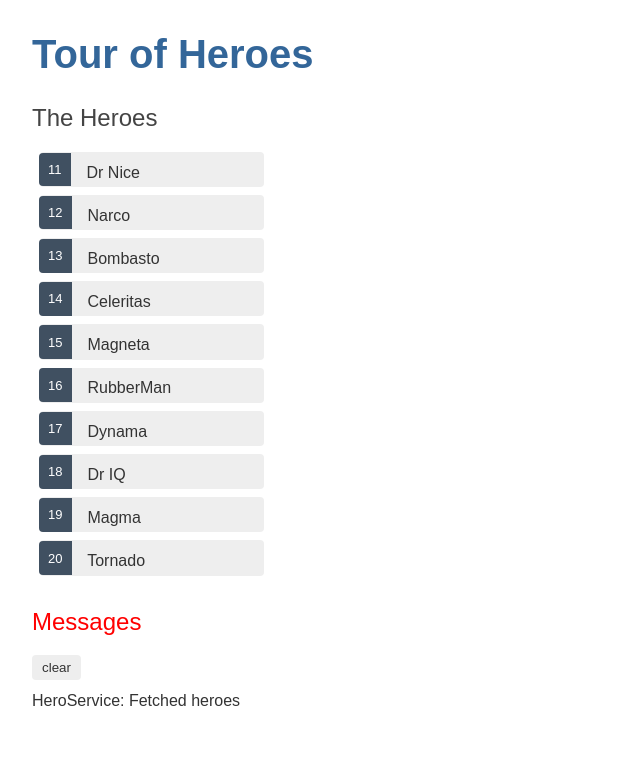
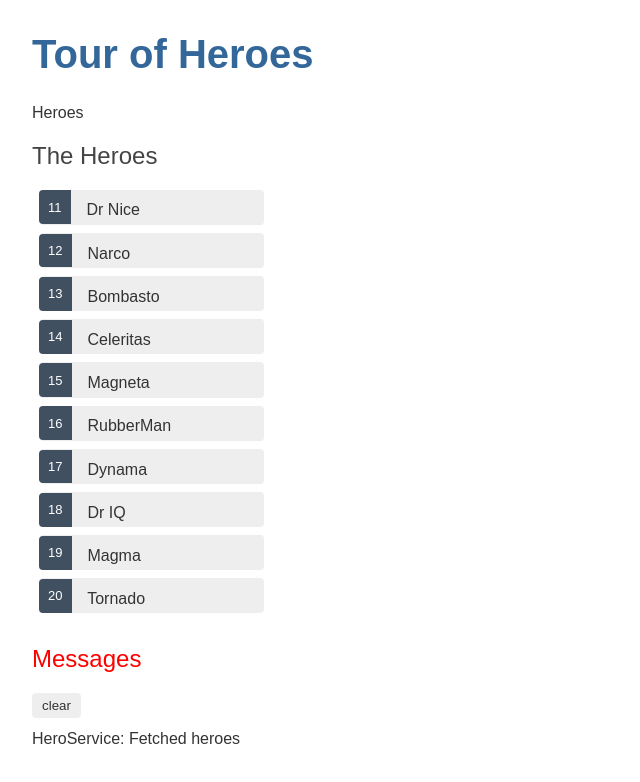
Before and after one commit to pwakefield88/TOH-Repository-01, an Angular app: page /heroes in a window 1280 px wide. Shown: the top 782 px of the page, without its empty margins (0-640 px from the left). Built offline with nearby package versions, Linux system fonts and the light colour scheme.

Commit message:
1 file modified

```diff
--- a/src/app/app.component.html
+++ b/src/app/app.component.html
@@ -1,3 +1,6 @@
 <h1>{{title}}</h1>
+<nav>
+  <a routeLink="/heroes">Heroes</a>
+</nav>
 <app-heroes></app-heroes>
 <app-messages></app-messages>
```
